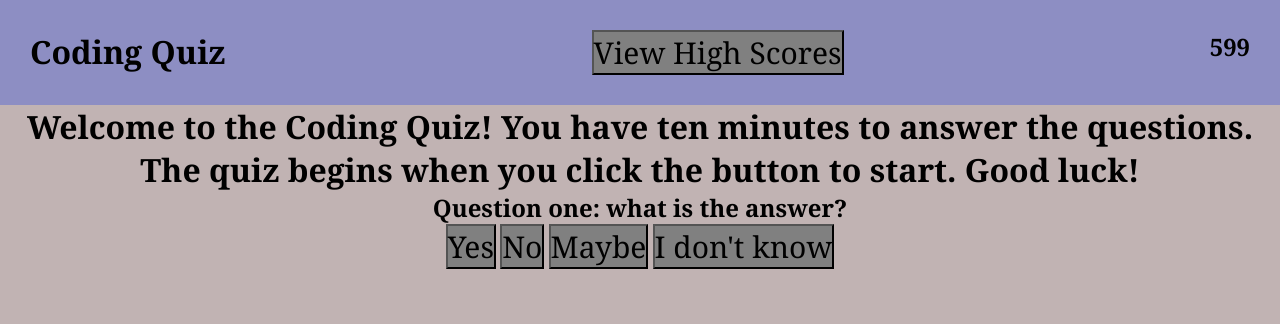
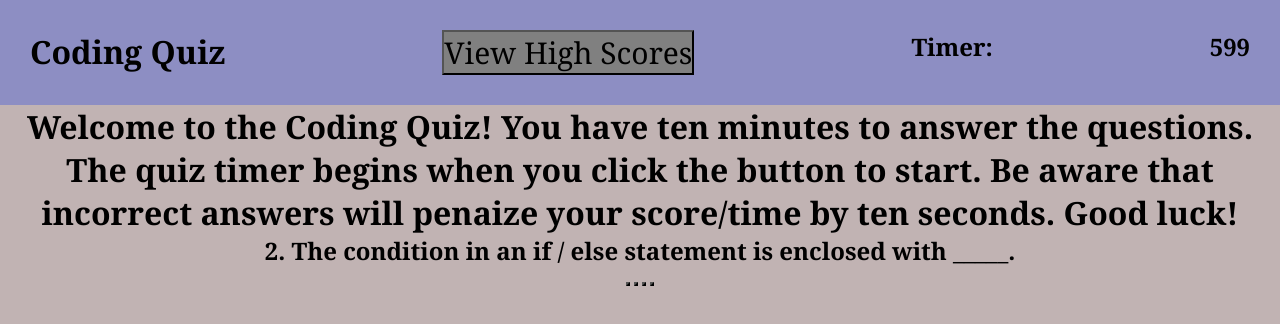
Before and after one commit to KristyNerhaugen/amazing-code-quiz, a plain HTML site: page index.html in a window 1280 px wide. Both pictures are taken after a click on the button "Click here to start the quiz!". Drawn offline with Linux system fonts and the light colour scheme.

Commit message:
trying to use for loop for questions and trying to get answers to display

```diff
--- a/assets/js/script.js
+++ b/assets/js/script.js
@@ -1,94 +1,110 @@
-// define vars for buttons
+// define vars for buttons---querySelectors
 var startEl = document.querySelector("#start-button");
 var answerEl = document.querySelector("answer");
 var highScoreEl = document.querySelector("#high-scores");
 var CountDownTimer = document.querySelector("#timer");
 var questionTitleEl = document.querySelector("#quiz-question");
+
+// variable declarations
+let index = 0;
+
 var questionList = [
     {
         numb: 1,
-        question: "Question one: what is the answer?",
+        question: "1. Commonly used data types do NOT include:",
         choices: [
-            "Yes",
-            "No",
-            "Maybe",
-            "I don't know."],
-        // set answer to number in the choices string that corresponds with correct answer
+            "1. strings",
+            "2. booleans",
+            "3. alerts",
+            "4. numbers"],
         answer: 3,
     },
     {
         numb: 2,
-        question: "Question two: what is the answer?",
+        question: "2. The condition in an if / else statement is enclosed with _____.",
         choices: [
-            "2Yes",
-            "2No",
-            "2Maybe",
-            "2I don't know."],
-        // set answer to number in the choices string that corresponds with correct answer
-        answer: 2
+            "1. quotes",
+            "2. curly brackets",
+            "3. parenthesis",
+            "4. square brackets"],
+        answer: 3,
     },
     {
         numb: 3,
-        question: "Question three: what is the answer?",
+        question: "3. Arrays in JavaScript can be used to store ______.",
         choices: [
-            "3Yes",
-            "3No",
-            "3Maybe",
-            "3I don't know."],
-        // set answer to number in the choices string that corresponds with correct answer
-        answer: 4
+            "1. numbers and strings",
+            "2. other arrays",
+            "3. booleans",
+            "4. all of the above"],
+        answer: 4,
     },
     {
         numb: 4,
-        question: "Question four: what is the answer?",
+        question: "4. A very useful tool used during development and debugging for printing content to the debugger is:",
         choices: [
-            "4Yes",
-            "4No",
-            "4Maybe",
-            "4I don't know."],
-        // set answer to number in the choices string that corresponds with correct answer
-        answer: 2
+            "1. JavaScript",
+            "2. terminal/bash",
+            "3. for loops",
+            "4. console.log"],
+        answer: 4,
     },
 ]
 
-let index = 0;
-
+// function to render questions
 function renderQuestion() {
-
     questionTitleEl.innerHTML = questionList[index].question
 }
 
 // array to list each question as an object
 function generateQuestions() {
-
+    // for loop to cycle through questions
+    questionTitleEl.textContent = questionList[1].question
+    for (var i = 0; i < questionList.length; i++) {
+        var answerOptions = document.createElement("button")
+        answerOptions.textContent = questionList.answer;
+        answerOptions.setAttribute("value", questionList[i]);
+        answerEl.appendChild(answerEl);
+    }
     // string for questions and answers
-    if (index < 4){
+    if (index < 4) {
         renderQuestion();
     }
 
     else {
         console.log("Alert!");
     }
+}
 
-    // for (var i = 0; i < questionList.Length; i++) {
+// function to render answer choices
+function renderAnswers() {
+    answerEl.innerHTML = questionList[index].choices
+}
+// function to generate answer choices
+function generateAnswers() {
+    if (index < 4) {
+        renderAnswers();
+    }
 
-    // }
-
+    else {
+        console.log("Alert!");
+    }
 }
 
 // Click to start quiz and display first question
 startEl.addEventListener('click', generateQuestions)
+// click to start quiz and display first question answers
+startEl.addEventListener('click', generateAnswers)
 // click to have start quiz button hide
 startEl.addEventListener('click', () => {
     startEl.style.display = 'none';
 });
 
-// function to start timer when quiz starts
-// moved the time into the event listener to get the timer to start only when the start quiz button begins
+// function to start timer when quiz starts: moved the time into the event listener to get the timer to start only when the start quiz button begins
 startEl.addEventListener('click', () => {
     var now = 600;
 
-var x = setInterval(function() {
+    var x = setInterval(function () {
 
         CountDownTimer.innerHTML = now;
         // now will change and go down by one
@@ -99,8 +115,6 @@ var x = setInterval(function() {
     }, 1000);
 });
 
-// loop (?) to display question 2, 3, and then 4
-
 // tell user if answer is correct or wrong, time penalties when questions are answered wrong/false
 
 // at end of quiz allow for input of initials with score
--- a/index.html
+++ b/index.html
@@ -12,22 +12,25 @@
     <header>
         <h1>Coding Quiz</h1>
         <button id="high-scores">View High Scores</button>
-        <h2 id="timer">Timer</h2>
+        <h2>Timer:</h2>
+        <h2 id="timer"></h2>
     </header>
     <!-- section for questions -->
     <section id="quiz">
         <!--information about the quiz -->
-        <h3> Welcome to the Coding Quiz! You have ten minutes to answer the questions. The quiz begins when you click the button to start. Good luck!</h3>
+        <h3> Welcome to the Coding Quiz! You have ten minutes to answer the questions. The quiz timer begins when you click the button to start. Be aware that incorrect answers will penaize your score/time by ten seconds. Good luck!</h3>
         <!-- button to start quiz-->
         <button id="start-button">Click here to start the quiz!</button>
         <!-- question information  -->
-        <h2 id="quiz-question"></h2>
+        <div>
+            <h2 id="quiz-question"></h2>
+        </div>
         <!-- mulitple choice answer buttons -->
         <div>
-            <button class="answer">Yes</button>
-            <button class="answer">No</button>
-            <button class="answer">Maybe</button>
-            <button class="answer">I don't know</button>
+            <button class="answer"></button>
+            <button class="answer"></button>
+            <button class="answer"></button>
+            <button class="answer"></button>
         </div>
     </section>
     <script src="./assets/js/script.js"></script>
```
Also changed, not shown: assets/css/style.css (line endings or trailing spaces). Lines whose indentation alone changed are shown as unchanged.
